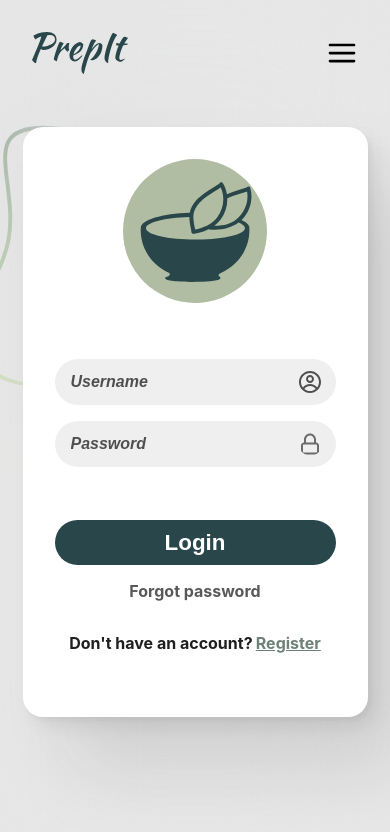
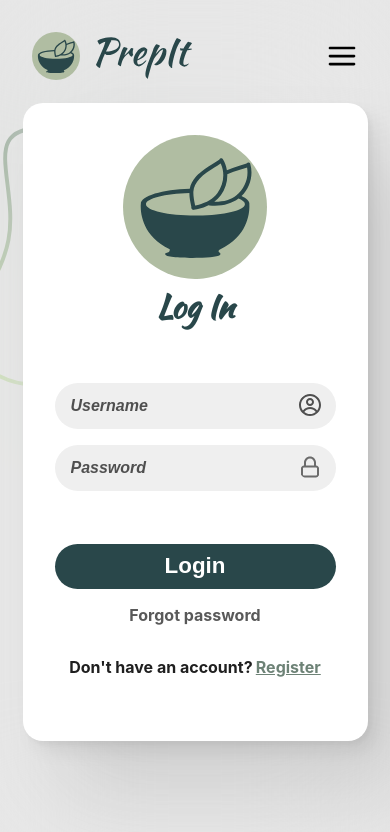
Before and after one commit to ewald30/prepit-frontend, a React (Create React App) app: page /auth/login in a window 390 px wide. Shown: the top 832 px of the page. Built offline with nearby package versions, Linux system fonts and the light colour scheme; no server answers.

Commit message:
responsive login page

```diff
--- a/src/assets/styles/_variables.scss
+++ b/src/assets/styles/_variables.scss
@@ -63,3 +63,4 @@ $media-breakpoint-width-phone-large: 625px;
 
 $media-breakpoint-height-900px: 900px;
 $media-breakpoint-height-835px: 835px;
+$media-breakpoint-height-750px: 750px;
--- a/src/components/auth/login/LoginComponent.js
+++ b/src/components/auth/login/LoginComponent.js
@@ -53,9 +53,12 @@ const LoginComponent = () => {
 
     return (
 
-        <div className={'generic-container flex-column-center-x'}>
-            <div className={'generic-container-header'}>
+        <div className={'generic-container flex-column-center-x login-component'}>
+            <div className={'generic-container-header login-component-logo'}>
                 <img className={'logo-rounded'} src={logo}/>
+            </div>
+            <div className="text-big text-accent text-handwriting">
+                Log In
             </div>
 
             <div>
--- a/src/components/auth/login/LoginComponent.scss
+++ b/src/components/auth/login/LoginComponent.scss
@@ -37,3 +37,21 @@
     }
 
 }
+
+@media (max-height: $media-breakpoint-height-750px) {
+    .login-component{
+        &-logo{
+            display:none;
+        }
+    }
+}
+
+@media (max-width: $media-breakpoint-width-tablet-large) {
+    .login-component{
+        margin-left: 0px;
+    }
+}
+
+@media (max-width: $media-breakpoint-width-phone-large) {
+
+}
--- a/src/components/header/Header.js
+++ b/src/components/header/Header.js
@@ -7,6 +7,8 @@ import { useDispatch, useSelector } from 'react-redux';
 import { setLoggedIn } from '../../redux/actions/auth';
 import NavbarMobile from '../navbarMobile/NavbarMobile';
 import menuIcon from '../../assets/svgs/icons/menu.svg';
+import logo from '../../assets/svgs/logo_iconOnly.svg';
+
 
 
 const Header = (props) => {
@@ -28,7 +30,10 @@ const Header = (props) => {
 
     return (
         <header className="header flex-space-between">
-            <div className="header-left">
+            <div className="header-left flex-row flex-space-between">
+                <div className={'header-logo-image'}>
+                    <img className={'logo-rounded'} src={logo}/>
+                </div>
                 <img src={logoTitle} id={'header-logo'}/>
             </div>
 
--- a/src/components/header/Header.scss
+++ b/src/components/header/Header.scss
@@ -32,11 +32,26 @@
 
     }
 
+    &-logo-image{
+        display: none;
+        img{
+            width: 3rem;
+            height:3rem;
+        }
+        margin-right: 1rem;
+    }
+
 }
 
 #header-logo{
     width: 10rem;
 }
+
+@media (max-height: $media-breakpoint-height-750px) {
+
+}
+
+
 
 @media (max-width: $media-breakpoint-width-laptop) {
     .header{
@@ -125,5 +140,9 @@
                 }
             }
         }
+
+        &-logo-image{
+            display: block;
+        }
     }
 }
```
